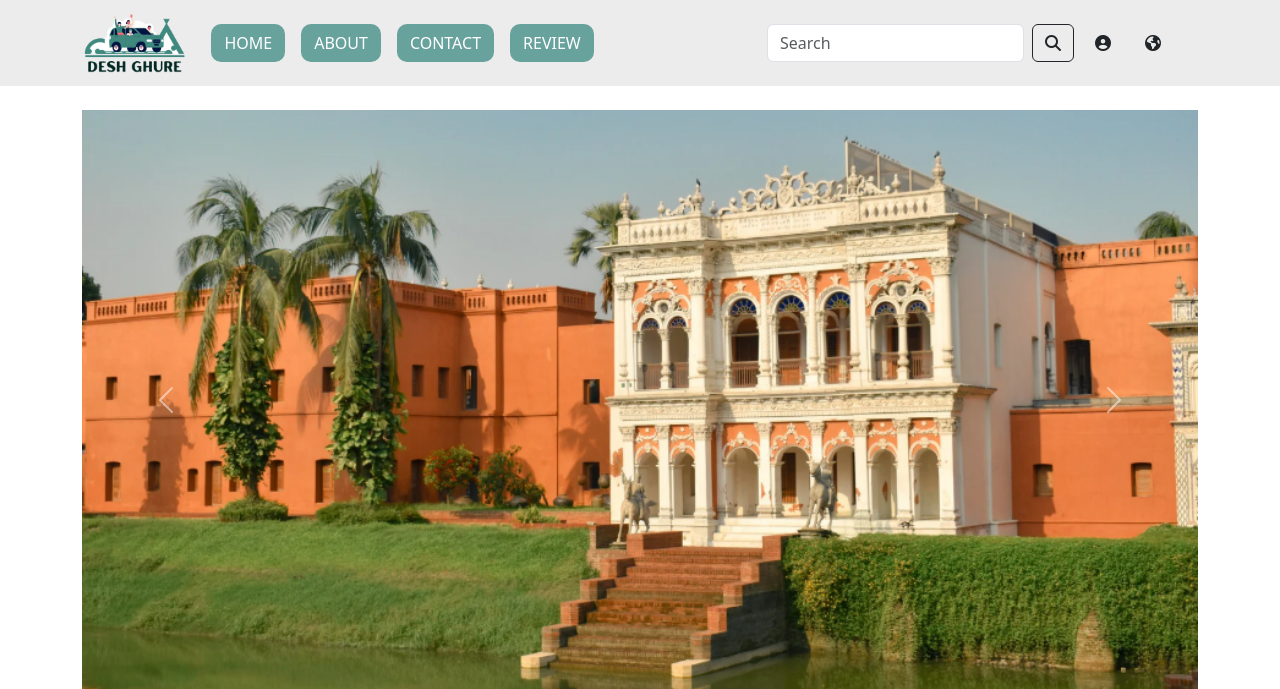
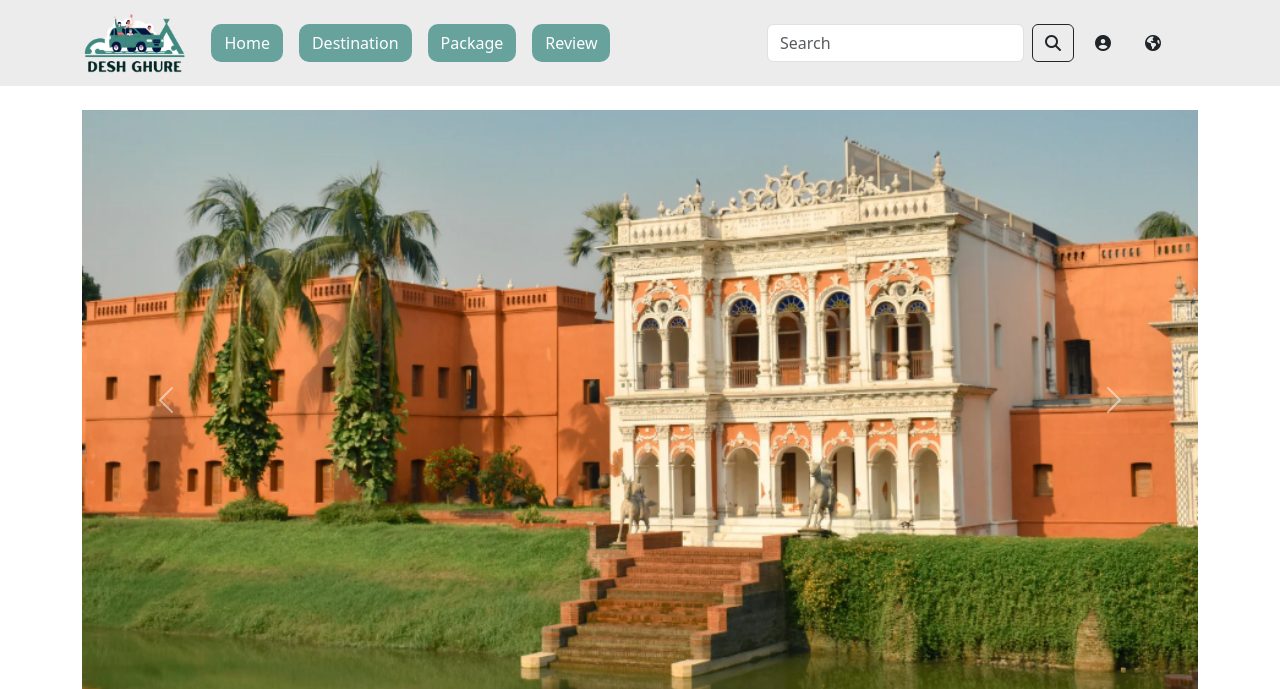
Before and after one commit to AsifIqbal011/DeshGhure, a Django app: page / in a window 1280 px wide. Shown: the top 689 px of the page. Run offline with Django 5.2, Linux system fonts and the light colour scheme.

Commit message:
NavBar updated

```diff
--- a/Test/urls.py
+++ b/Test/urls.py
@@ -21,8 +21,8 @@ from TestApp import views as t_views
 urlpatterns = [
     path('admin/', admin.site.urls),
     path('',t_views.home,name='home'),
-    path('about/', t_views.about, name='about'),  # About Page
-    path('contact/', t_views.contact, name='contact'),  # Contact Page
+    path('destination/', t_views.destination, name='destination'),  # destination Page
+    path('package/', t_views.package, name='package'),  # package Page
     path('review/', t_views.review, name='review'),  # Review Page
 
 ]
--- a/TestApp/views.py
+++ b/TestApp/views.py
@@ -5,11 +5,11 @@ from django.shortcuts import render
 def home(request):
     return render(request, template_name='TestApp/home.html')
 
-def about(request):
-    return render(request, template_name='TestApp/about.html')
+def destination(request):
+    return render(request, template_name='TestApp/destination.html')
 
-def contact(request):
-    return render(request, template_name='TestApp/contact.html')
+def package(request):
+    return render(request, template_name='TestApp/package.html')
 
 def review(request):
     return render(request, template_name='TestApp/review.html')
--- a/template/TestApp/contact.html
+++ b/template/TestApp/destination.html
@@ -1,4 +1,4 @@
 {%extends 'base.html' %}
 {% block content%}
-<h1>Contact page </h1>
+<h1>Destination page </h1>
 {% endblock%}
--- a/template/TestApp/about.html
+++ b/template/TestApp/package.html
@@ -1,4 +1,4 @@
 {%extends 'base.html' %}
 {% block content%}
-<h1>About page </h1>
+<h1>Packages page </h1>
 {% endblock%}
--- a/template/base.html
+++ b/template/base.html
@@ -70,16 +70,16 @@
                     <div class="col-md-6 d-flex">
                         <ul class="navbar-nav">
     <li class="nav-item px-2">
-        <a href="{% url 'home' %}" class="btn">HOME</a>
+        <a href="{% url 'home' %}" class="btn">Home</a>
     </li>
     <li class="nav-item px-2">
-        <a href="{% url 'about' %}" class="btn">ABOUT</a>
+        <a href="{% url 'destination' %}" class="btn">Destination</a>
     </li>
     <li class="nav-item px-2">
-        <a href="{% url 'contact' %}" class="btn">CONTACT</a>
+        <a href="{% url 'package' %}" class="btn">Package</a>
     </li>
     <li class="nav-item px-2">
-        <a href="{% url 'review' %}" class="btn">REVIEW</a>
+        <a href="{% url 'review' %}" class="btn">Review</a>
     </li>
 </ul>
                     </div>
```
Also changed, not shown: template/logo.png (deleted).
